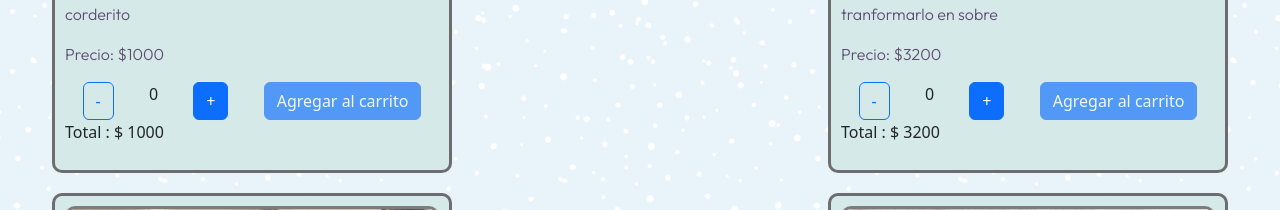
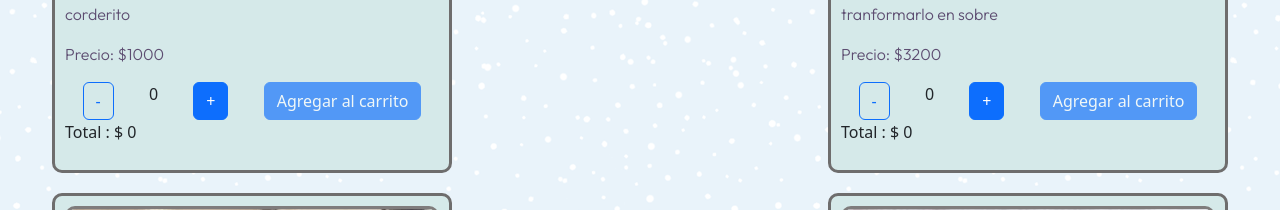
Before and after one commit to Cgz91/ReactJS, a React (Create React App) app: page / in a window 1280 px wide. Shown: the part 960-1170 px from the top of the page. Built offline with nearby package versions, Linux system fonts and the light colour scheme; the HTML template or start-up script is replaced by a standard one.

Commit message:
problema total

```diff
--- a/src/components/Contador/Contador.js
+++ b/src/components/Contador/Contador.js
@@ -24,7 +24,7 @@ const Contador = ({stock, addToCart}) => {
             <button onClick={restar} className="btn btn-outline-primary">  - </button>
             <span >{counter}</span>
             <button onClick={sumar} className="btn btn-primary">  + </button>
-            <button className="btn btn-primary" disabled={counter<=0} onClick={()=> addToCart(counter)} >Agregar al carrito</button>
+            <button className="btn btn-primary" disabled={counter<=0} onClick={()=> addToCart()} >Agregar al carrito</button>
 
         </div>
     )
--- a/src/components/Item/Item.js
+++ b/src/components/Item/Item.js
@@ -1,13 +1,17 @@
+
+import { useState } from "react"
 import Contador from "../Contador/Contador"
 import './Item.css'
 
+const Item = ({producto}) => {
+const [total, setTotal] = useState(0);
+const addToCart = (counter) => {
 
-const Item = ({producto}) => {
+console.log("se agrego al carrito", counter, "unidades de", producto.nombre, "el total es $:", (producto.precio * counter));
 
-const addToCart = (counter) => {
-console.log("se agrego al carrito", counter, producto.nombre)
+setTotal(counter * producto.precio);
+}
 
-}
 
 
     return (
@@ -18,7 +22,7 @@ console.log("se agrego al carrito", counter, producto.nombre)
                 <p className="subtituloItem">{producto.desc}</p>
                 <p className="subtituloItem">Precio: ${producto.precio}</p>
                 <Contador  stock={producto.stock} addToCart={addToCart} />
-                <p> Total : $ {producto.precio    } </p>
+                <p> Total : $ {  total } </p>
                 </div>
                ) }
 
```
